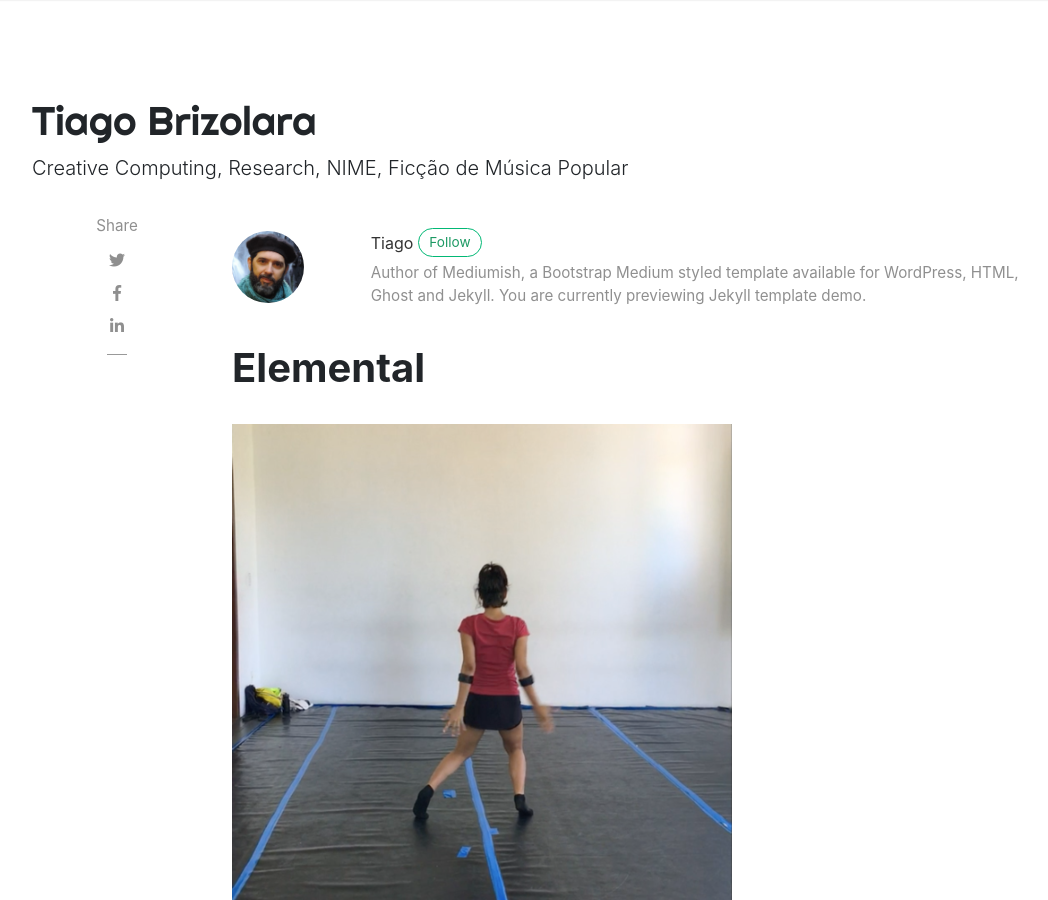
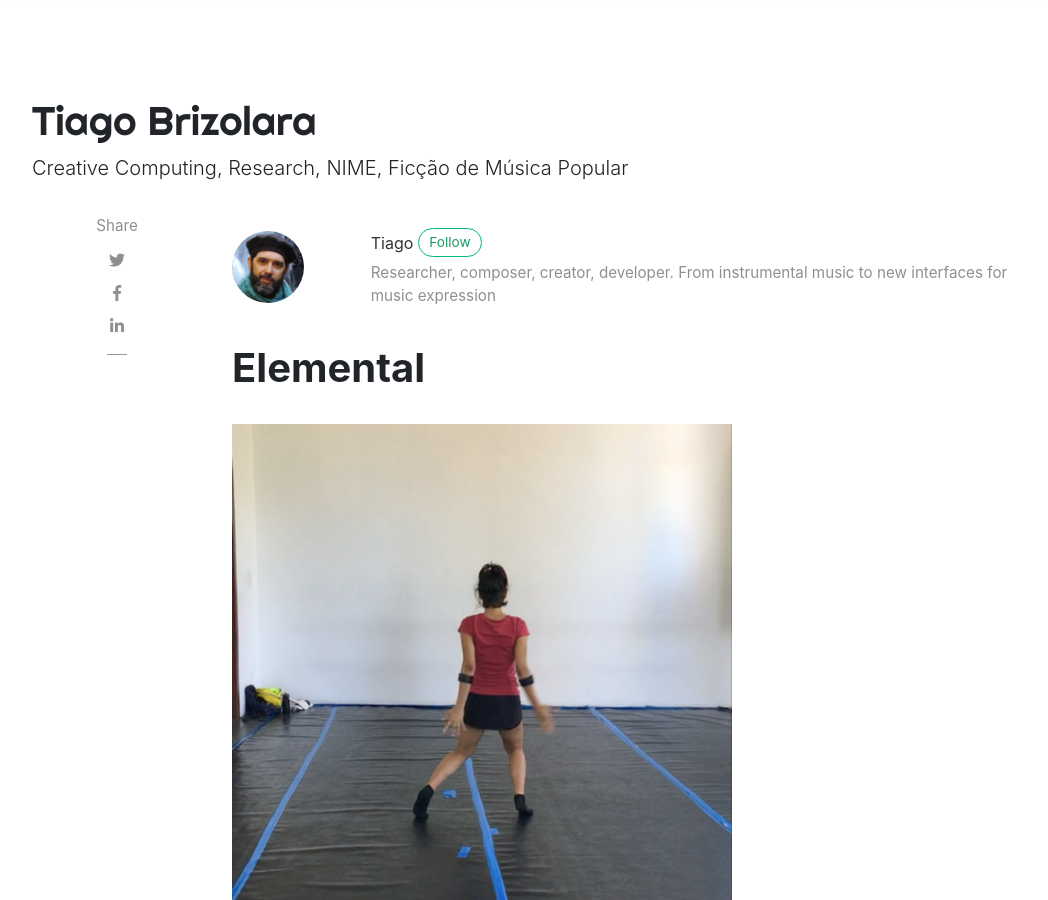
Before and after one commit to mgmoritzdev/brizolara.github.io, a Jekyll site: the page built from _posts/2020-07-01-elemental.md, in a window 1280 px wide and 900 px high. Shown: the whole window, without its empty margins (53-1101 px from the left). Built offline with Jekyll 4.4.1, drawn with Linux system fonts in a browser that asks for light colours; nearby versions of some CDN libraries; comment, search, counter and statistics services are not loaded.

Commit message:
Update _config.yml

```diff
--- a/_config.yml
+++ b/_config.yml
@@ -22,7 +22,7 @@
     email: tiago.brizolara@gmail.com
     web: https://www.tiagobrizolara.com
     twitter: https://twitter.com/brizolara
-    description: "Author of Mediumish, a Bootstrap Medium styled template available for WordPress, HTML, Ghost and Jekyll. You are currently previewing Jekyll template demo."
+    description: "Researcher, composer, creator, developer. From instrumental music to new interfaces for music expression"
   john:
     name: John
     display_name: John?
```
